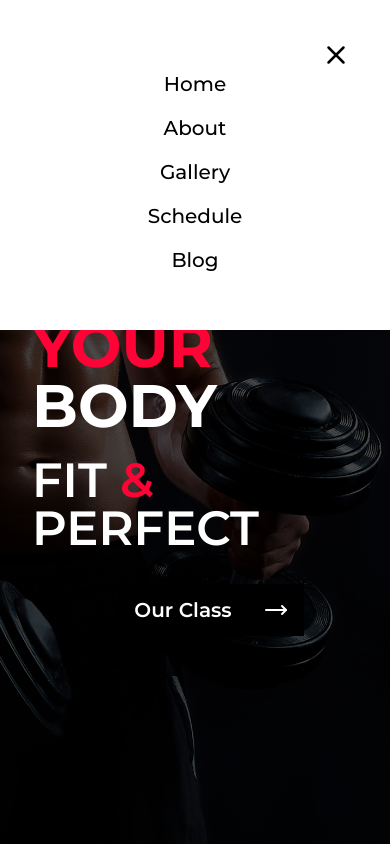
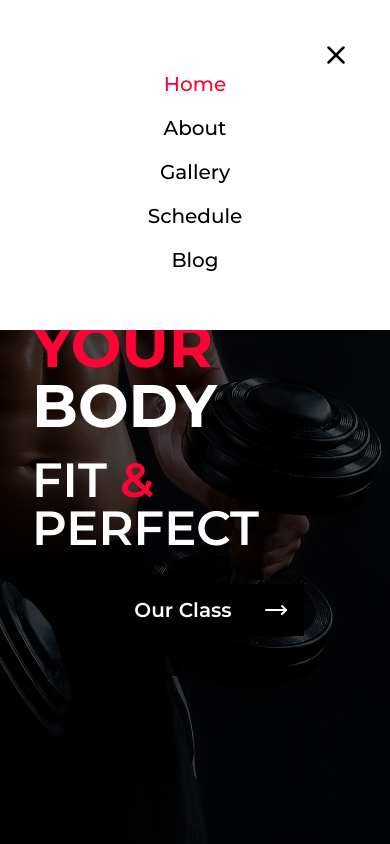
Before and after one commit to abhisheksooni/Gym-mate, a React (Vite) app: page / in a window 390 px wide. Both pictures are taken after a click on the button 320 px from the left and 38 px from the top of the page. Shown: the top 844 px of the page. Built offline with nearby package versions, Linux system fonts and the light colour scheme.

Commit message:
Fix: Nav

```diff
--- a/src/components/Nav/Nav.jsx
+++ b/src/components/Nav/Nav.jsx
@@ -78,11 +78,18 @@ function Nav() {
        > <X size={30} /> </button>
        </div>
         <ul className='cursor-pointer text-xl font-medium *:mb-4 text-center'>
-            <li className=' hover:text-red'  onClick={navbtn}> <NavLink to={"/"} onClick={()=>window.top(0,0)} >Home</NavLink></li>
+
+        <li onClick={()=>window.top(0,0)} > <NavLink to={"/"}   className={({isActive})=>`${isActive?"text-red":""}`}>Home</NavLink></li>
+            <li onClick={()=>window.top(0,0)} > <NavLink to={"AboutUs"}  className={({isActive})=>`${isActive?"text-red":""}`}>About</NavLink></li>
+            <li onClick={()=>window.top(0,0)} ><NavLink to={"gallery"} className={({isActive})=>`${isActive?"text-red":""}`}>Gallery</NavLink></li>
+            <li onClick={()=>window.top(0,0)} ><NavLink to={"schedule/monday"} className={({isActive})=>`${isActive?"text-red":""}`}>Schedule</NavLink></li>
+            <li onClick={()=>window.top(0,0)} ><NavLink to={"blog"}  className={({isActive})=>`${isActive?"text-red":""}`}>Blog</NavLink></li>
+
+            {/* <li className=' hover:text-red'  onClick={navbtn}> <NavLink to={"/"} onClick={()=>window.top(0,0)} >Home</NavLink></li>
             <li className=' hover:text-red' onClick={navbtn}> <NavLink to={"AboutUs"} onClick={()=>window.top(0,0)} >About</NavLink></li>
             <li className=' hover:text-red' onClick={navbtn}><NavLink to={"gallery"} onClick={()=>window.top(0,0)}>Gallery</NavLink></li>
             <li className=' hover:text-red' onClick={navbtn}><NavLink  to={"schedule/monday"} onClick={()=>window.top(0,0)}>Schedule</NavLink></li>
-            <li className=' hover:text-red' onClick={navbtn}><NavLink to={"blog"} onClick={()=>window.top(0,0)}>Blog</NavLink></li>
+            <li className=' hover:text-red' onClick={navbtn}><NavLink to={"blog"} onClick={()=>window.top(0,0)}>Blog</NavLink></li> */}
             {/* <li className=' hover:text-red' onClick={hamburgerMenu}><NavLink to={"pricing"}>Pricing</NavLink></li> */}
             {/* <li className=' hover:text-red' onClick={hamburgerMenu}><NavLink to={"classes"}>Classes</NavLink></li> */}
             {/* <li className=' hover:text-red' onClick={hamburgerMenu}><NavLink to={"contact"}>Contact</NavLink></li> */}
```
